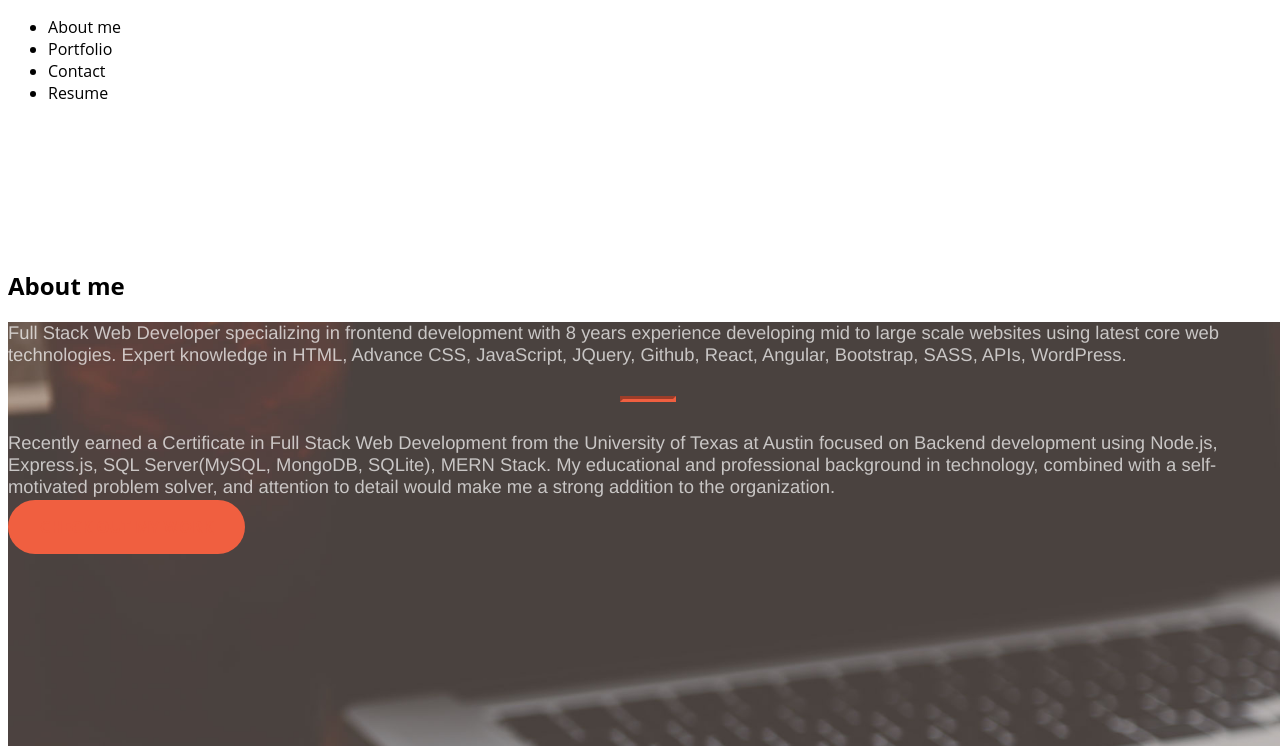
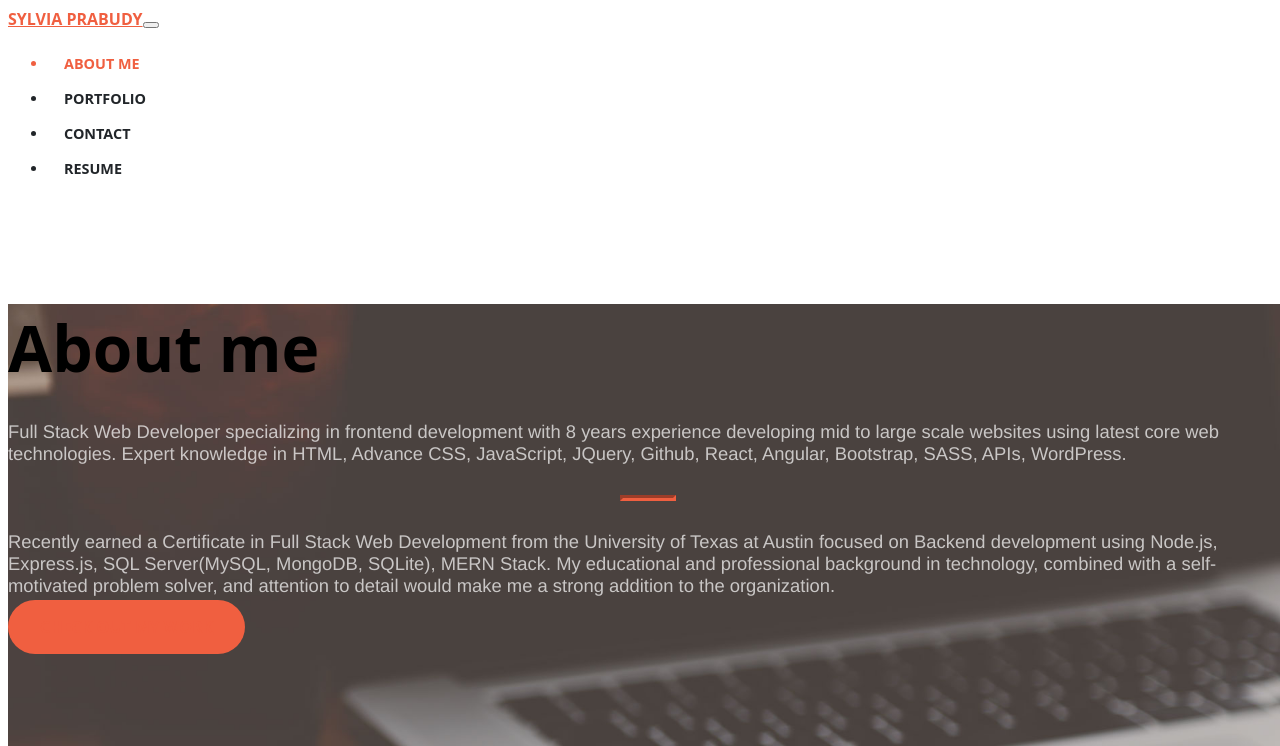
Before and after one commit to sylviaprabudy/portfolio, a React (Create React App) app: page / in a window 1280 px wide. Shown: the top 746 px of the page. Built offline with nearby package versions, Linux system fonts and the light colour scheme; the HTML template or start-up script is replaced by a standard one.

Commit message:
styled nav and footer and about

```diff
--- a/src/App.js
+++ b/src/App.js
@@ -19,7 +19,7 @@ function App() {
     const [currentPage, setCurrentPage] = useState(pages[0]);
 
     return (
-        <div id="page-top">
+        <div>
             <Header>
         <Nav
           pages={pages}
--- a/src/components/About/index.js
+++ b/src/components/About/index.js
@@ -1,12 +1,21 @@
-import React from 'react';
+import React, { useState } from 'react';
+import { capitalizeFirstLetter } from '../../utils/helpers';
 
 function About() {
+    const [pages] = useState([
+        {
+            name: "about me"
+        }
+    ]);
+  const [currentPage] = useState(pages[0]);
+
     return (
         <header className="masthead text-center text-white d-flex">
         <div className="container my-auto">
           <div className="row">
 
             <div className="col-lg-10 mx-auto">
+            <h1>{capitalizeFirstLetter(currentPage.name)}</h1>
               <p className="text-faded mb-5">Full Stack Web Developer specializing in frontend development with 8 years experience developing mid to large scale websites using latest core web technologies. Expert knowledge in HTML, Advance CSS, JavaScript, JQuery, Github, React, Angular, Bootstrap, SASS, APIs, WordPress.</p>
               <hr />
               <p className="text-faded mb-5">Recently earned a Certificate in Full Stack Web Development from the University of Texas at Austin focused on Backend development using Node.js, Express.js, SQL Server(MySQL, MongoDB, SQLite), MERN Stack. My educational and professional background in technology, combined with a self-motivated problem solver, and attention to detail would make me a strong addition to the organization.</p>
--- a/src/components/Footer/index.js
+++ b/src/components/Footer/index.js
@@ -5,26 +5,32 @@ function Footer() {
     const icons = [
         {
             name: "fab fa-github",
-      link: "https://github.com/"
+            link: "https://github.com/sylviaprabudy"
         },
         {
             name: "fab fa-linkedin",
-      link: "https://www.linkedin.com/"
+            link: "https://www.linkedin.com/public-profile/in/sylvia-prabudy-62984153"
         },
         {
             name: "fab fa-stack-overflow",
-      link: "https://stackoverflow.com/"
+            link: "https://stackoverflow.com/users/13452330/sylvia-prabudy"
         }
     ]
 
     return (
-    <footer className="flex-row px-1">
+        <section>
+            <footer className="container">
+                <div className="row">
+                    <div class="col-lg-8 mx-auto text-center">
                         {icons.map(icon =>
                             (
                                 <a href={icon.link} key={icon.name} target="_blank" rel="noopener noreferrer"><i className={icon.name}></i></a>
                             )
                         )}
+                    </div>
+                </div>
             </footer>
+        </section>
     );
 }
 
--- a/src/components/Nav/index.js
+++ b/src/components/Nav/index.js
@@ -14,12 +14,17 @@ function Nav(props) {
 
     return (
         <nav className="navbar navbar-expand-lg navbar-light fixed-top" id="mainNav">
+            <div className="container">
+                <a className="navbar-brand js-scroll-trigger" href="#">Sylvia Prabudy</a>
+                <button className="navbar-toggler navbar-toggler-right" type="button" data-toggle="collapse" data-target="#navbarResponsive" aria-controls="navbarResponsive" aria-expanded="false" aria-label="Toggle navigation">
+                    <span className="navbar-toggler-icon"></span>
+                </button>
                 <div className="collapse navbar-collapse" id="navbarResponsive">
                     <ul className="navbar-nav ml-auto">
                         {pages.map((Page) => (
                             <li
-              className={`nav-item ${
-                currentPage.name === Page.name && 'navActive'
+                                className={`nav-item nav-link js-scroll-trigger ${
+                                    currentPage.name === Page.name && 'active'
                                     }`}
                                 key={Page.name}
                             >
@@ -32,33 +37,9 @@ function Nav(props) {
                         ))}
                     </ul>
                 </div>
+            </div>
         </nav>
     );
 }
-        // <nav className="navbar navbar-expand-lg navbar-light fixed-top" id="mainNav">
-        //     <div className="container">
-        //         <a className="navbar-brand js-scroll-trigger" href="#page-top">Sylvia Prabudy</a>
-        //         <button className="navbar-toggler navbar-toggler-right" type="button" data-toggle="collapse" data-target="#navbarResponsive" aria-controls="navbarResponsive" aria-expanded="false" aria-label="Toggle navigation">
-        //             <span className="navbar-toggler-icon"></span>
-        //         </button>
-        //         <div className="collapse navbar-collapse" id="navbarResponsive">
-        //             <ul className="navbar-nav ml-auto">
-        //                 <li className="nav-item">
-        //                     <a className="nav-link js-scroll-trigger" href="#about">About</a>
-        //                 </li>
-        //                 <li className="nav-item">
-        //                     <a className="nav-link js-scroll-trigger" href="#services">Services</a>
-        //                 </li>
-        //                 <li className="nav-item">
-        //                     <a className="nav-link js-scroll-trigger" href="#portfolio">Portfolio</a>
-        //                 </li>
-        //                 <li className="nav-item">
-        //                     <a className="nav-link js-scroll-trigger" href="#contact">Contact</a>
-        //                 </li>
-        //             </ul>
-        //         </div>
-        //     </div>
-        // </nav>
-
 
 export default Nav;
--- a/src/components/Page/index.js
+++ b/src/components/Page/index.js
@@ -4,7 +4,7 @@ import About from '../About';
 import Portfolio from '../Portfolio';
 import Contact from '../Contact';
 import Resume from '../Resume';
-import { capitalizeFirstLetter } from '../../utils/helpers';
+
 
 function Page({ currentPage }) {
 
@@ -25,7 +25,7 @@ function Page({ currentPage }) {
 
   return (
     <section>
-      <h2>{capitalizeFirstLetter(currentPage.name)}</h2>
+
       <PageContent>{renderPage()}</PageContent>
     </section>
   );
--- a/src/index.css
+++ b/src/index.css
@@ -50,7 +50,7 @@ h6 {
 }
 
 section {
-  padding: 8rem 0;
+  padding: 3rem 0;
 }
 
 .section-heading {
@@ -101,48 +101,48 @@ body {
 #mainNav .navbar-brand:hover {
   color: #f05f40;
 }
-#mainNav .navbar-nav > li.nav-item > a.nav-link,
-#mainNav .navbar-nav > li.nav-item > a.nav-link:focus {
+#mainNav .navbar-nav > li.nav-link,
+#mainNav .navbar-nav > li.nav-link:focus {
   font-size: 0.9rem;
   font-weight: 700;
   text-transform: uppercase;
   color: #212529;
 }
-#mainNav .navbar-nav > li.nav-item > a.nav-link:hover,
-#mainNav .navbar-nav > li.nav-item > a.nav-link:focus:hover {
+#mainNav .navbar-nav > li.nav-link:hover,
+#mainNav .navbar-nav > li.nav-link:focus:hover {
   color: #f05f40;
 }
-#mainNav .navbar-nav > li.nav-item > a.nav-link.active,
-#mainNav .navbar-nav > li.nav-item > a.nav-link:focus.active {
+#mainNav .navbar-nav > li.nav-link.active,
+#mainNav .navbar-nav > li.nav-link:focus.active {
   color: #f05f40 !important;
   background-color: transparent;
 }
-#mainNav .navbar-nav > li.nav-item > a.nav-link.active:hover,
-#mainNav .navbar-nav > li.nav-item > a.nav-link:focus.active:hover {
+#mainNav .navbar-nav > li.nav-link.active:hover,
+#mainNav .navbar-nav > li.nav-link:focus.active:hover {
   background-color: transparent;
 }
 @media (min-width: 992px) {
   #mainNav {
     border-color: transparent;
-    background-color: transparent;
+    background-color: #fff;
   }
   #mainNav .navbar-brand {
-    color: rgba(255, 255, 255, 0.7);
+    color: #f05f40;
   }
   #mainNav .navbar-brand:focus,
   #mainNav .navbar-brand:hover {
-    color: #fff;
+    color: rgba(0, 0, 0, 0.7);
   }
-  #mainNav .navbar-nav > li.nav-item > a.nav-link {
+  #mainNav .navbar-nav > li.nav-link {
     padding: 0.5rem 1rem;
   }
-  #mainNav .navbar-nav > li.nav-item > a.nav-link,
-  #mainNav .navbar-nav > li.nav-item > a.nav-link:focus {
-    color: rgba(255, 255, 255, 0.7);
+  #mainNav .navbar-nav > li.nav-link,
+  #mainNav .navbar-nav > li.nav-link:focus {
+    /* color: rgba(255, 255, 255, 0.7); */
   }
-  #mainNav .navbar-nav > li.nav-item > a.nav-link:hover,
-  #mainNav .navbar-nav > li.nav-item > a.nav-link:focus:hover {
-    color: #fff;
+  #mainNav .navbar-nav > li.nav-link:hover,
+  #mainNav .navbar-nav > li.nav-link:focus:hover {
+    color: rgba(0, 0, 0, 0.7);
   }
   #mainNav.navbar-shrink {
     border-bottom: 1px solid rgba(33, 37, 41, 0.1);
@@ -155,12 +155,12 @@ body {
   #mainNav.navbar-shrink .navbar-brand:hover {
     color: #f05f40;
   }
-  #mainNav.navbar-shrink .navbar-nav > li.nav-item > a.nav-link,
-  #mainNav.navbar-shrink .navbar-nav > li.nav-item > a.nav-link:focus {
+  #mainNav.navbar-shrink .navbar-nav > li.nav-link,
+  #mainNav.navbar-shrink .navbar-nav > li.nav-link:focus {
     color: #212529;
   }
-  #mainNav.navbar-shrink .navbar-nav > li.nav-item > a.nav-link:hover,
-  #mainNav.navbar-shrink .navbar-nav > li.nav-item > a.nav-link:focus:hover {
+  #mainNav.navbar-shrink .navbar-nav > li.nav-link:hover,
+  #mainNav.navbar-shrink .navbar-nav > li.nav-link:focus:hover {
     color: #f05f40;
   }
 }
@@ -181,6 +181,7 @@ header.masthead hr {
 }
 header.masthead h1 {
   font-size: 2rem;
+  margin-bottom: 30px;
 }
 header.masthead p {
   font-weight: 300;
@@ -314,3 +315,11 @@ header.masthead p {
 .btn-primary:focus {
   box-shadow: 0 0 0 0.2rem rgba(240, 95, 64, 0.5) !important;
 }
+
+footer a {
+  margin: 20pt;
+}
+
+footer i.fab{
+  font-size: 2rem;
+}
```
Also changed, not shown: 1 other file (tests, documents, lock files or other folders). Lines whose indentation alone changed are shown as unchanged.
